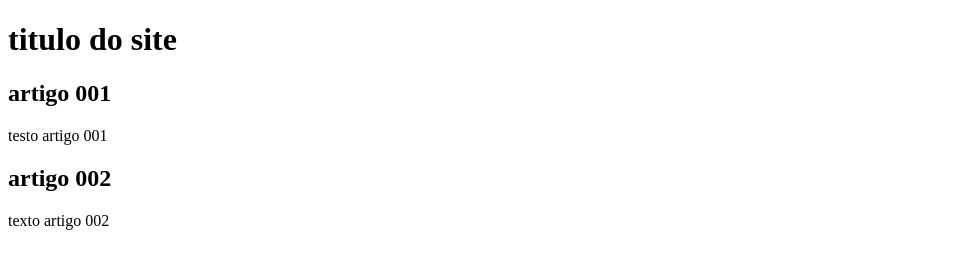
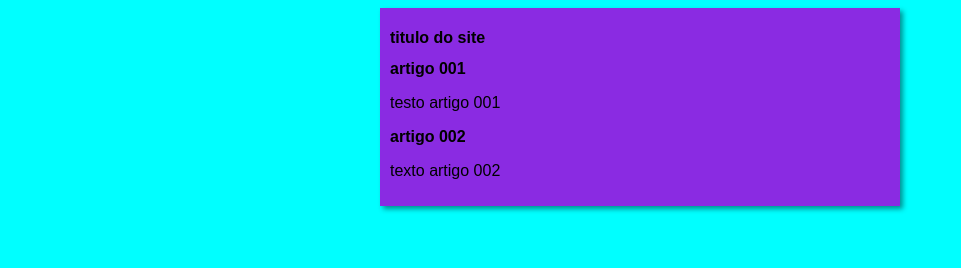
Before and after one commit to John201ab/site-teste, a plain HTML site: page index.html in a window 1280 px wide. Shown: the whole page, without its empty margins (0-961 px from the left). Drawn offline with Linux system fonts and the light colour scheme.

Commit message:
desin iniciado

```diff
--- /dev/null
+++ b/estilos/style.css
@@ -0,0 +1,17 @@
+*{
+    font-family: arial, heltvica, sans-serif;
+    font-size: 16px;
+}
+
+body {
+    background-color: aqua;
+}
+
+main {
+    background-color: blueviolet;
+    width: 500px;
+    margin: auto;
+    padding: 10px;
+    box-shadow: 3px 3px 5px rgba(0, 0, 0, 0.437);
+
+}
--- a/index.html
+++ b/index.html
@@ -4,6 +4,7 @@
     <meta charset="UTF-8">
     <meta name="viewport" content="width=device-width, initial-scale=1.0">
     <title>titulinho</title>
+    <link rel="stylesheet" href="estilos/style.css">
 </head>
 <body>
     <main>
```
